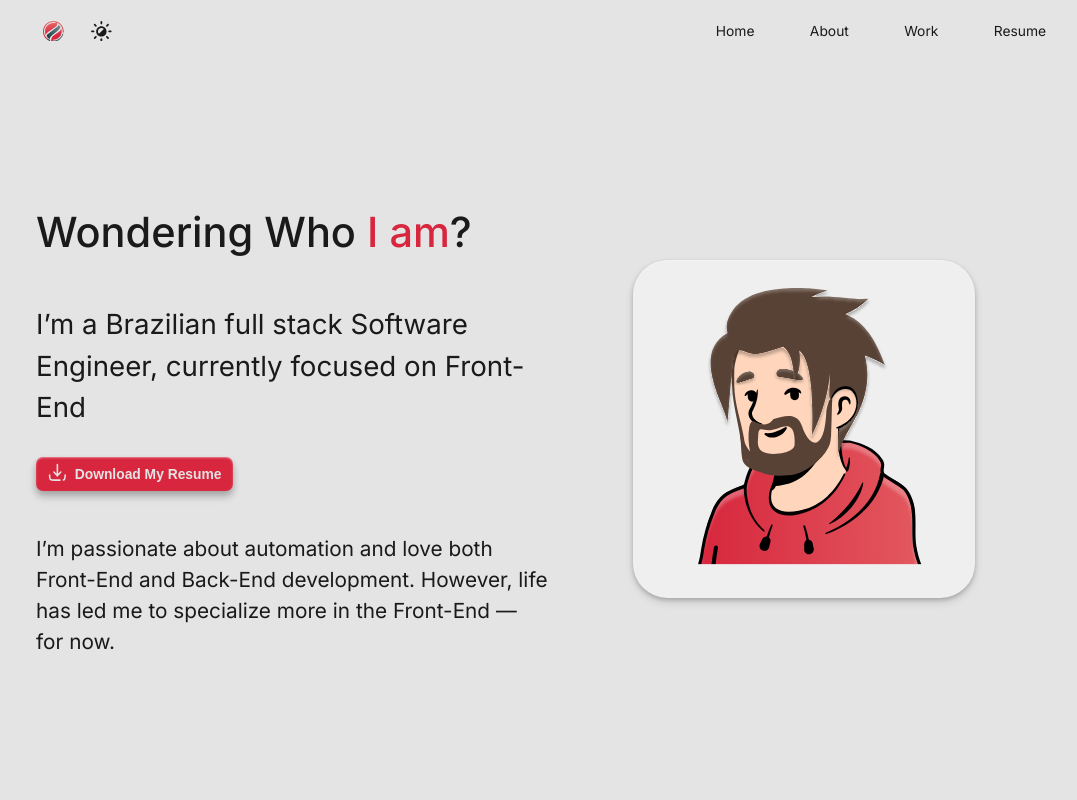
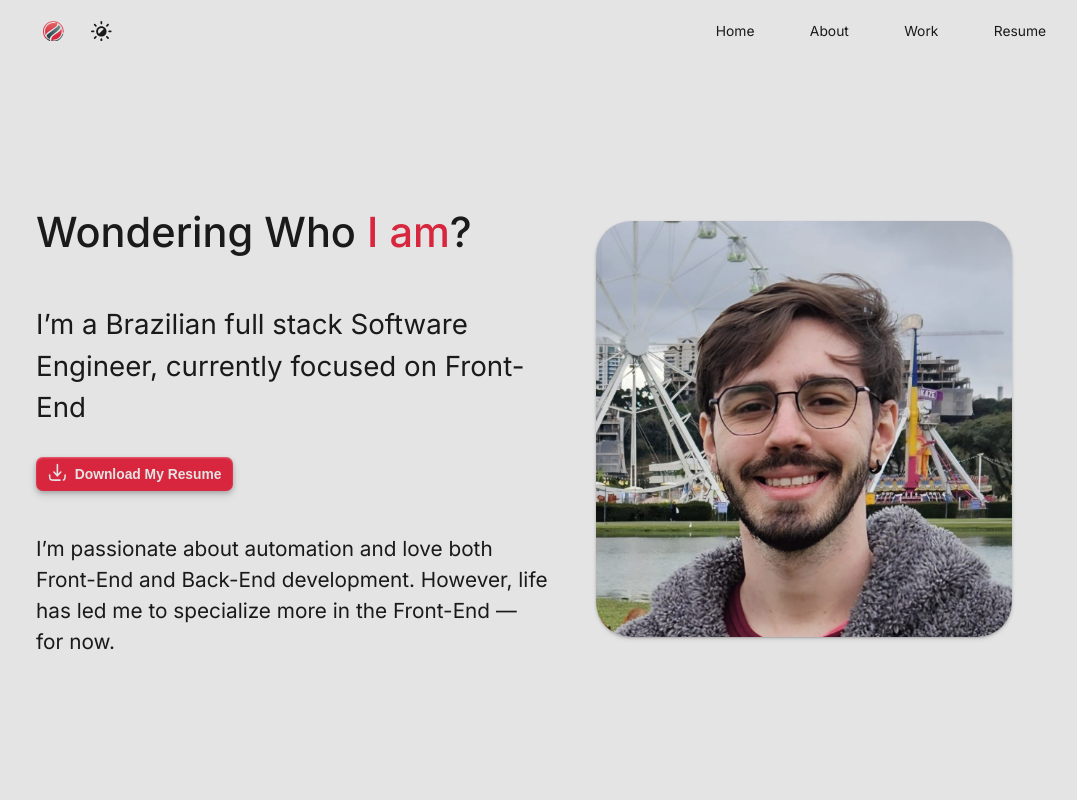
Before and after one commit to pedroblimaa/portfolio, a React (Vite) app: page /about in a window 1280 px wide. Shown: the top 800 px of the page, without its empty margins (92-1169 px from the left). Built offline with nearby package versions, Linux system fonts and the light colour scheme.

Commit message:
Make cards shadow lighter and change avatar to picture

```diff
--- a/src/App.scss
+++ b/src/App.scss
@@ -50,7 +50,7 @@ html {
 
 .default-card {
   background-color: var(--bg-color-2);
-  box-shadow: var(--shadow-m);
+  box-shadow: var(--shadow-s);
   border-radius: 1.5rem;
   transition: 0.3s;
 }
--- a/src/components/ProjectCard/ProjectCard.scss
+++ b/src/components/ProjectCard/ProjectCard.scss
@@ -8,7 +8,7 @@
 
 .project-card:hover {
   transform: scale(1.03);
-  box-shadow: var(--shadow-l);
+  box-shadow: var(--shadow-m);
   background-color: var(--bg-color-3);
 }
 
--- a/src/index.scss
+++ b/src/index.scss
@@ -65,7 +65,7 @@ body {
   font-size: 1rem;
   font-weight: 600;
   transition: background-color 0.3s;
-  box-shadow: var(--shadow-l);
+  box-shadow: var(--shadow-m);
 }
 
 a {
--- a/src/views/About/Description/Description.scss
+++ b/src/views/About/Description/Description.scss
@@ -45,18 +45,30 @@
   background-color: var(--bg-color-2);
   padding: 2rem;
   border-radius: 2.5rem;
-  box-shadow: var(--shadow-m);
+  box-shadow: var(--shadow-s);
+  display: flex;
+  justify-content: center;
+  align-items: center;
 
-  svg {
-    margin-left: 10px;
-    width: 20rem;
-    height: 20rem;
+  /* fixed square container that crops its contents */
+  width: 30rem;
+  height: 30rem;
+  padding: 0; /* keep image edge-to-edge inside rounded container */
+  box-sizing: border-box;
+  overflow: hidden; /* crop overflowing parts of the image */
+
+  img {
+    display: block;
+    width: 100%;
+    height: 100%;
+    object-fit: cover; /* preserve aspect ratio and crop to fill */
+    object-position: center;
   }
 }
 
 .avatar:hover {
   background-color: var(--bg-color-3);
-  box-shadow: var(--shadow-l);
+  box-shadow: var(--shadow-m);
   transform: scale(1.05);
   rotate: 5deg;
 }
--- a/src/views/About/Description/Description.tsx
+++ b/src/views/About/Description/Description.tsx
@@ -1,6 +1,5 @@
-import { ReactSVG } from 'react-svg'
 import ResumeButton from '../../../components/ResumeButton/ResumeButton'
-import Avatar from '../../../assets/avatar.svg'
+import Avatar from '../../../assets/me.jpeg'
 import './Description.scss'
 
 function Description() {
@@ -23,11 +22,11 @@ function Description() {
       </div>
       <div className='avatar-container'>
         <a
-          href='https://www.linkedin.com/in/pedro-bonfilio-lima-0693a914a'
+          href='https://www.linkedin.com/in/pedro-bonfilio'
           target='_blank'
         >
           <div className='avatar'>
-            <ReactSVG src={Avatar} />
+            <img src={Avatar} alt="Pedro Bonfilio" />
           </div>
         </a>
       </div>
--- a/src/views/Work/Experience/Experience.tsx
+++ b/src/views/Work/Experience/Experience.tsx
@@ -11,7 +11,7 @@ function Experience() {
       <div className='timeline'>
         <div className='line'></div>
         <div className='cards-container'>
-          {cardInfos.reverse().map((cardInfo, index) => (
+          {cardInfos.map((cardInfo, index) => (
             <TimelineItem
               key={index}
               itemInfo={cardInfo}
```
Also changed, not shown: src/assets/me.jpeg (added).
